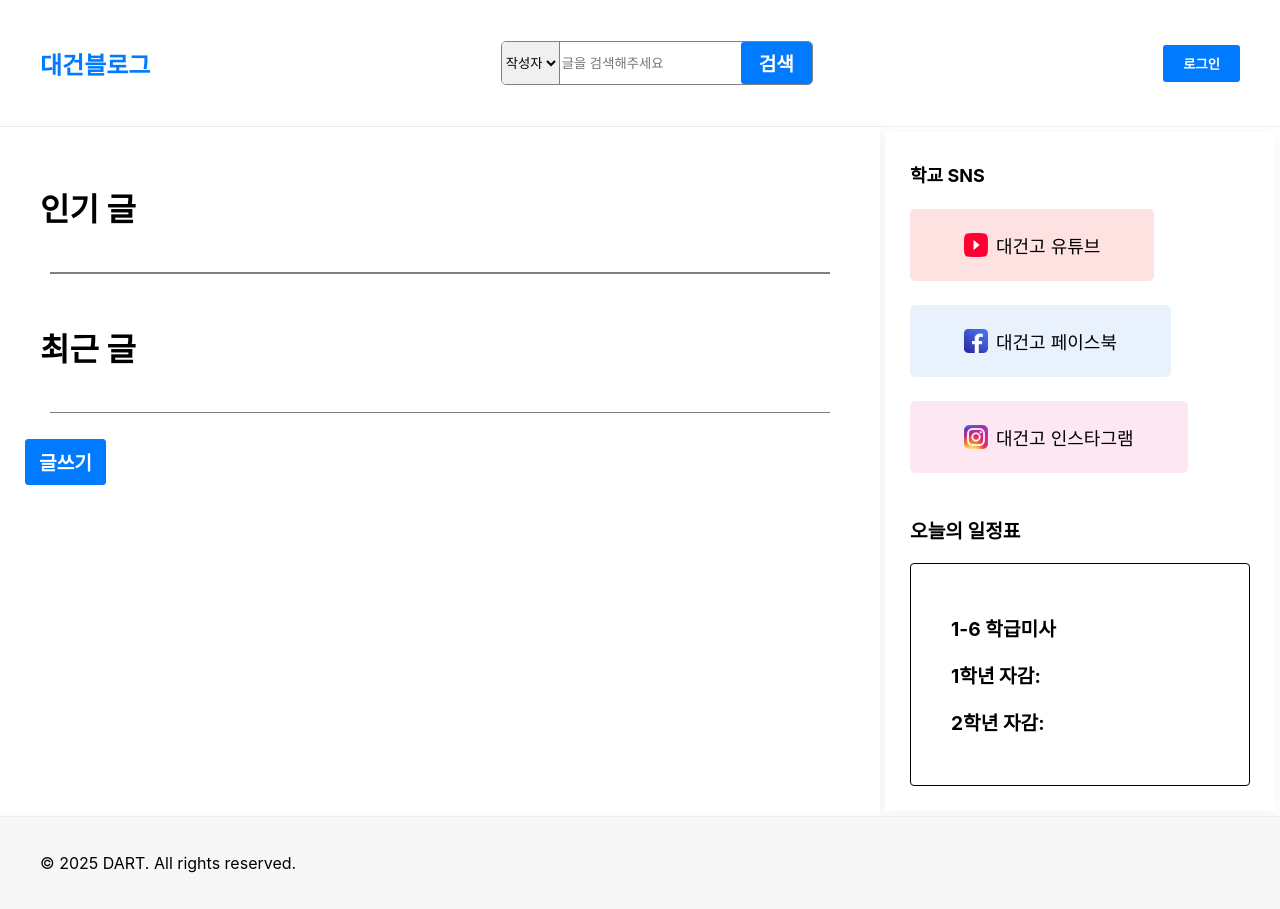
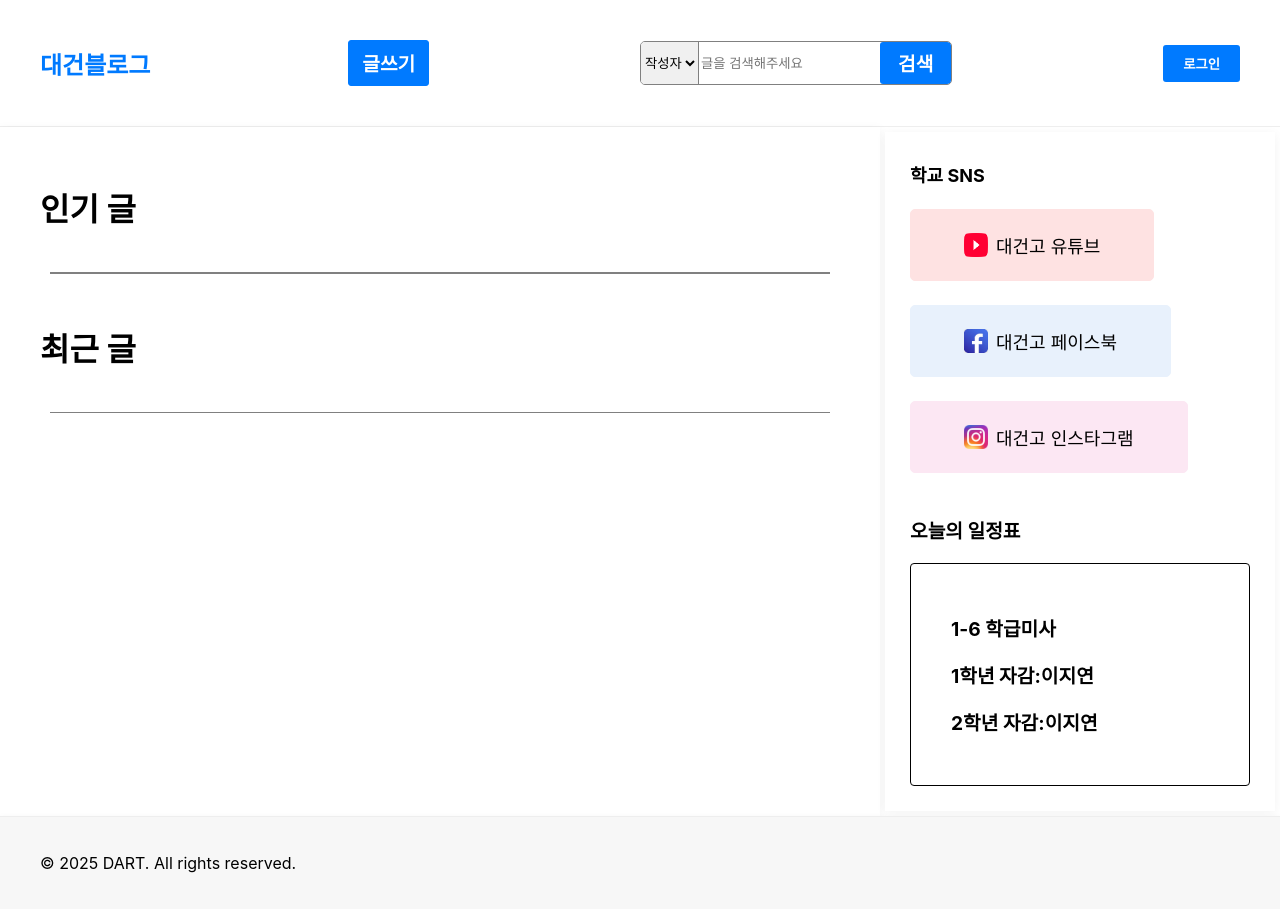
Before and after one commit to gmarrang29-dev/math, a website: page views/base.html in a window 1280 px wide. Drawn offline with nearby package versions, Linux system fonts and the light colour scheme; files that its build step writes are made by us from their sources; files whose address does not match are found by name.

Commit message:
Add files via upload

```diff
--- a/views/base.html
+++ b/views/base.html
@@ -16,7 +16,9 @@
          <a href="#" class="tdn">
                 <span class="dgblog">대건블로그</span>
             </a>
-
+    <div class="main-actions">
+            <button class="write-button">글쓰기</button>
+     </div>
         <div class="search-box">
             <form class="search-container">
                 <label for="type"></label>
@@ -72,9 +74,7 @@
         </div>
     </li>
 </template>
-     <div class="main-actions">
-            <button class="write-button">글쓰기</button>
-     </div>
+
 </main>
 <aside>
     <div class="sns-1" >
@@ -97,8 +97,8 @@
 <p class="ill2">오늘의 일정표</p>
 <div class="ill">
     <p class="date1"> 1-6 학급미사</p>
-    <p class="date2">1학년 자감:</p>
-    <p class="date3">2학년 자감:</p>
+    <p class="date2">1학년 자감:이지연</p>
+    <p class="date3">2학년 자감:이지연</p>
 </div>
 </aside>
 
```
